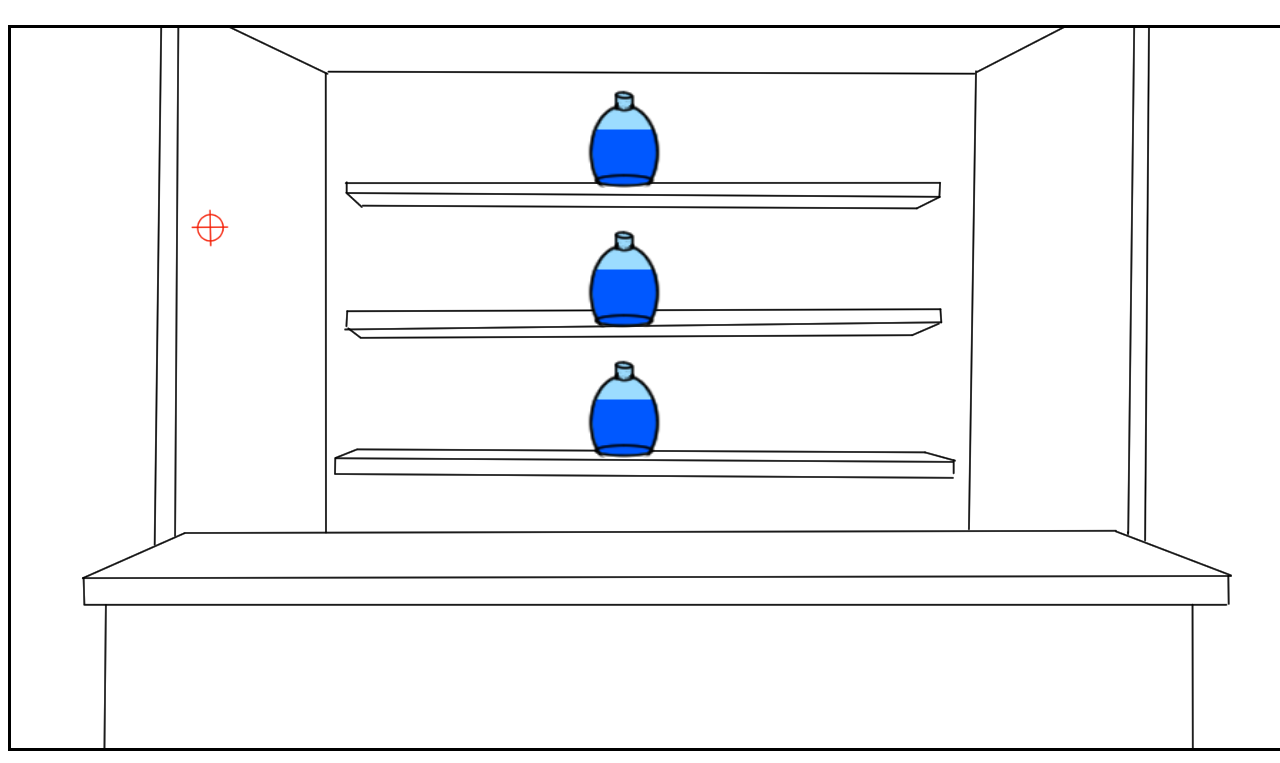
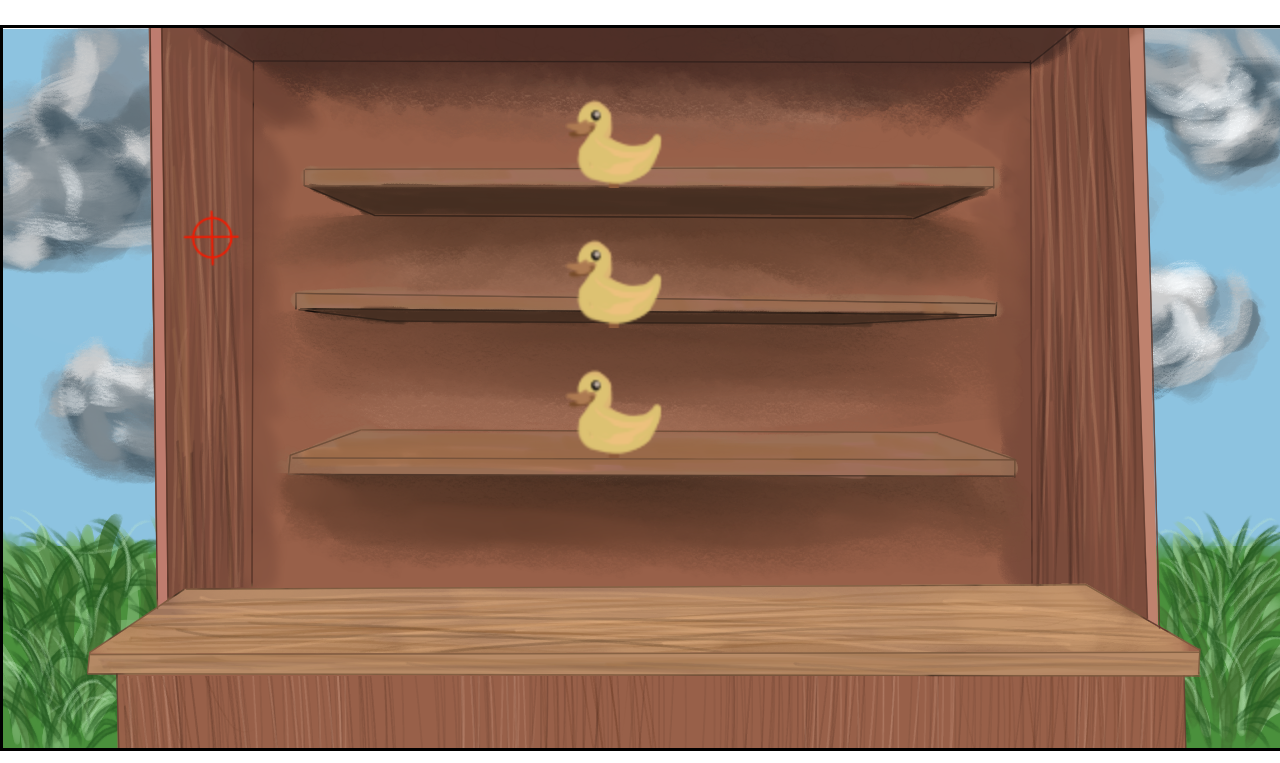
Before and after one commit to cyanghxst/hackathon-2024, a plain HTML site: page index.html in a window 1280 px wide. Shown: the part 74-837 px from the top of the page. Drawn offline with Linux system fonts and the light colour scheme.

Commit message:
feat: update the animation

```diff
--- a/script.js
+++ b/script.js
@@ -1,5 +1,7 @@
 let backgroundImage = new Image();
-backgroundImage.src = "./images/bgTest.png"; // Ensure the path is correct
+backgroundImage.src = "./images/shootinggallery.png"; // Ensure the path is correct
+
+
 
 const $ = id => document.getElementById(id);
 const ctx = $("myCanvas").getContext("2d");
@@ -7,9 +9,9 @@ const ctx = $("myCanvas").getContext("2d");
 
 const targetImage = [];
 const targetImages = [
-    "./images/bottle.png",
-    "./images/bottle.png",
-    "./images/bottle.png"
+    "./images/duck.png",
+    "./images/duck.png",
+    "./images/duck.png"
 ];
 
 targetImages.forEach((path, index) => {
@@ -40,6 +42,16 @@ let myCircle = {
 
 };
 
+// let duckCount = 5;
+// const duckFrames = [];
+// let currentDuckFrame = 0;
+// let duckAnimating = false;
+
+// for (let i = 0; i <= duckCount; i++) {
+//     const duckImg = new Image();
+//     duckImg.src = "./images/duck" + i + ".png";
+//     duckFrames.push(duckImg);
+// }
 
 let targets = [
     { x: 612, y: 110, radius: 100, z: 1, color: "red" },
@@ -65,20 +77,36 @@ function drawCircle() {
         ctx.drawImage(img, target.x - (target.radius * scale) / 2, target.y - (target.radius * scale) / 2, target.radius * scale, target.radius * scale);
     });
 
-    // Draw player circle
-    const playerWidth = myCircle.radius * 2;
-    const playerHeight = myCircle.radius * 2;
-    ctx.drawImage(myCircle.crosshair, myCircle.x - myCircle.radius, myCircle.y - myCircle.radius, playerWidth, playerHeight);
+
+    // Draw Crosshair circle
+    const crosshairWidth = myCircle.radius * 3;
+    const crosshairHeight = myCircle.radius * 3;
+    ctx.drawImage(myCircle.crosshair, myCircle.x - myCircle.radius, myCircle.y - myCircle.radius, crosshairWidth, crosshairHeight);
+
+    // // Activate duck Animation
+     // If the duck animation is active, cycle through duck frames
+    //  if (duckAnimating) {
+    //     const duckFrame = duckFrames[currentDuckFrame];
+    //     ctx.drawImage(duckFrame, 300, 200, 100, 100); // Example fixed duck position
+
+    //     // Cycle through duck frames over time
+    //     currentDuckFrame++;
+    //     if (currentDuckFrame >= duckFrames.length) {
+    //         currentDuckFrame = 0; // Reset to loop the animation
+    //     }
+    // }
 
     requestAnimationFrame(drawCircle);
+
+
 }
+
 let imagesLoaded = 0;
-
 targetImages.forEach(img => {
     img.onload = () => {
         imagesLoaded++;
         if (imagesLoaded === targetImages.length) {
-            initializeGame(); // Start the game only when all images are loaded
+            initializeGame();
         }
     };
     img.src = img.src; // Start loading the image
@@ -107,7 +135,7 @@ function changeRadius(event) {
         drawCircle();
     }
 }
-
+let duckActivate;
 function shoot(event) {
     const mouseX = event.offsetX;
     const mouseY = event.offsetY;
@@ -118,7 +146,6 @@ function shoot(event) {
             console.log("Hit target!", target);
 
             targets.splice(index, 1); // Remove the target
-            drawCircle();
         }
     });
 }
--- a/styles.css
+++ b/styles.css
@@ -1,3 +1,8 @@
 body {
     cursor: none;
+    margin: auto;
 }
+
+#myCanvas {
+    margin: auto;
+}
```
Also changed, not shown: images/duck.png (added), images/duck2.png (added), images/duck3.png (added), images/duck4.png (added), images/duck5.png (added), images/shootinggallery.png (added).
